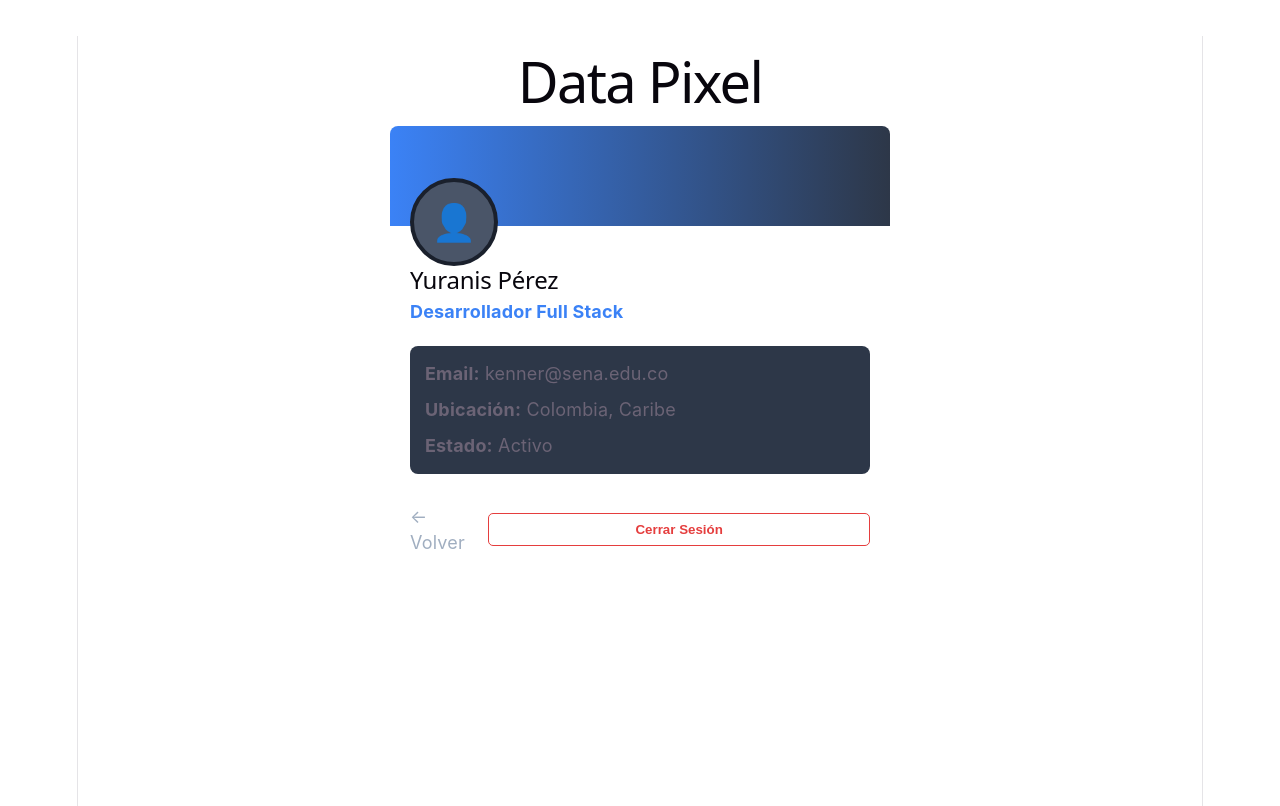
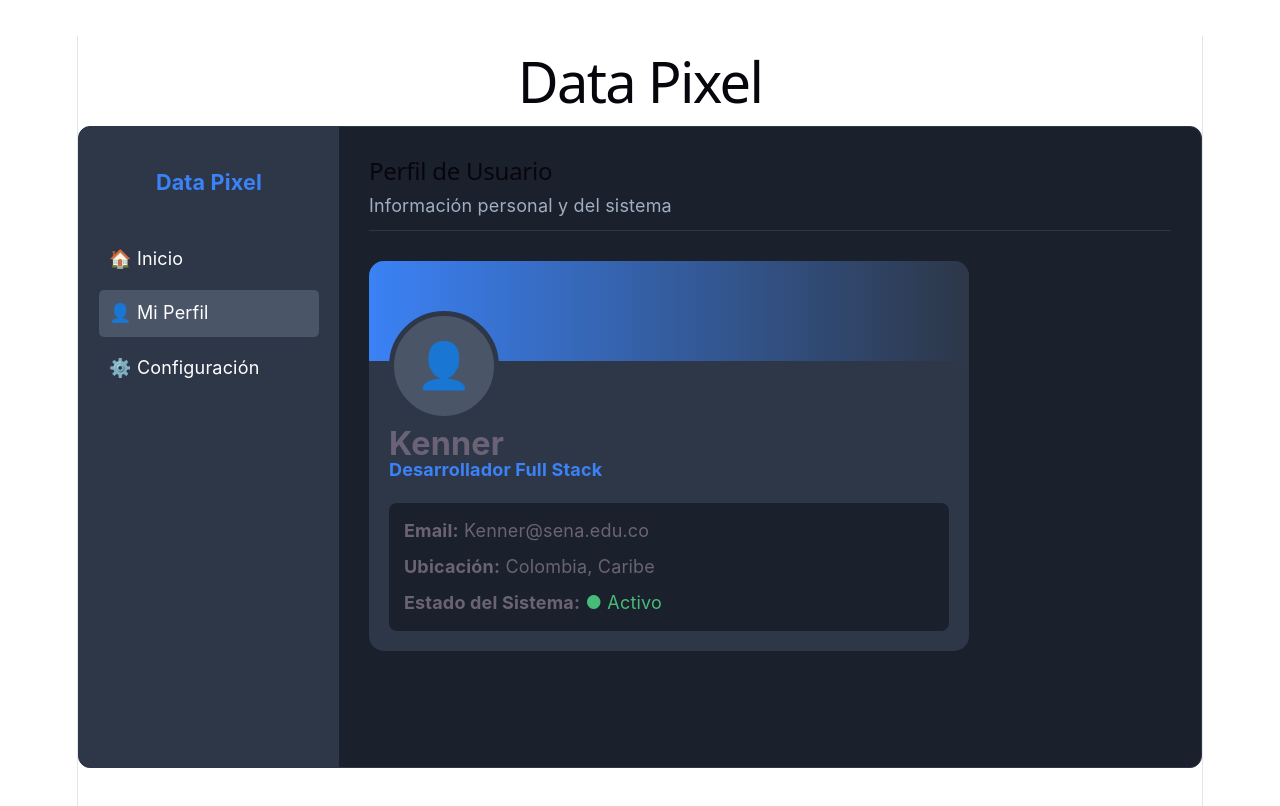
Before and after one commit to Data-Pixel1-0/Evidencia11, a React (Vite) app in the folder DataPixel-projects/: page /profile in a window 1280 px wide. Shown: the top 806 px of the page. Built offline with nearby package versions, Linux system fonts and the light colour scheme.

Commit message:
feat: implementacion de vista Settings
style: integracion de configuracion en sedebar y traslado de lagout

```diff
--- a/DataPixel-projects/src/components/Profile.jsx
+++ b/DataPixel-projects/src/components/Profile.jsx
@@ -1,44 +1,136 @@
-import React from 'react';
-import { Link, useNavigate } from 'react-router-dom';
+import React from 'react'
+import { Link } from 'react-router-dom'
 
 const Profile = () => {
-  const navigate = useNavigate();
+  // Datos simulados del usuario
+  const user = {
+    nombre: 'Kenner',
+    rol: 'Desarrollador Full Stack',
+    email: 'Kenner@sena.edu.co',
+    ubicacion: 'Colombia, Caribe',
+    estado: 'Activo',
+  }
 
   return (
-    <div className="card-professional" style={{ maxWidth: '500px', margin: '0 auto' }}>
-      <div style={{ position: 'relative', marginBottom: '40px' }}>
-        <div style={{ height: '100px', background: 'linear-gradient(90deg, #3b82f6, #2d3748)', borderRadius: '8px 8px 0 0' }}></div>
-        <div style={{
-          width: '80px', height: '80px', background: '#4a5568', borderRadius: '50%',
-          border: '4px solid #1a202c', position: 'absolute', bottom: '-40px', left: '20px',
-          display: 'flex', alignItems: 'center', justifyContent: 'center', fontSize: '2rem'
-        }}>
-          👤
-        </div>
+    <div
+      style={{
+        display: 'flex',
+        minHeight: '80vh',
+        background: '#1a202c',
+        borderRadius: '12px',
+        overflow: 'hidden',
+        border: '1px solid #2d3748',
+      }}
+    >
+      {/* Sidebar Lateral (Igual a Dashboard y Settings) */}
+      <div
+        style={{
+          width: '220px',
+          background: '#2d3748',
+          padding: '20px',
+          display: 'flex',
+          flexDirection: 'column',
+          gap: '20px',
+        }}
+      >
+        <h3 style={{ color: '#3b82f6', fontSize: '1.2rem', textAlign: 'center' }}>Data Pixel</h3>
+        <nav style={{ display: 'flex', flexDirection: 'column', gap: '8px', textAlign: 'left' }}>
+          <Link to="/dashboard" style={{ color: 'white', textDecoration: 'none', padding: '10px' }}>
+            🏠 Inicio
+          </Link>
+          <Link
+            to="/profile"
+            style={{
+              color: 'white',
+              textDecoration: 'none',
+              padding: '10px',
+              background: '#4a5568',
+              borderRadius: '5px',
+            }}
+          >
+            👤 Mi Perfil
+          </Link>
+          <Link to="/settings" style={{ color: 'white', textDecoration: 'none', padding: '10px' }}>
+            ⚙️ Configuración
+          </Link>
+        </nav>
       </div>
 
-      <div style={{ textAlign: 'left', padding: '0 20px 20px 20px' }}>
-        <h2 style={{ margin: '0' }}>Yuranis Pérez</h2>
-        <p style={{ color: '#3b82f6', margin: '5px 0 20px 0', fontWeight: 'bold' }}>Desarrollador Full Stack</p>
+      {/* Contenido del Perfil */}
+      <div style={{ flex: 1, padding: '30px', textAlign: 'left' }}>
+        <header
+          style={{ marginBottom: '30px', borderBottom: '1px solid #2d3748', paddingBottom: '10px' }}
+        >
+          <h2>Perfil de Usuario</h2>
+          <p style={{ color: '#a0aec0' }}>Información personal y del sistema</p>
+        </header>
 
-        <div style={{ background: '#2d3748', padding: '15px', borderRadius: '8px', display: 'flex', flexDirection: 'column', gap: '10px' }}>
-          <p style={{ margin: 0 }}><strong>Email:</strong> kenner@sena.edu.co</p>
-          <p style={{ margin: 0 }}><strong>Ubicación:</strong> Colombia, Caribe</p>
-          <p style={{ margin: 0 }}><strong>Estado:</strong> Activo</p>
-        </div>
+        <div
+          className="profile-card"
+          style={{
+            background: '#2d3748',
+            borderRadius: '15px',
+            overflow: 'hidden',
+            maxWidth: '600px',
+          }}
+        >
+          {/* Banner decorativo */}
+          <div
+            style={{ height: '100px', background: 'linear-gradient(90deg, #3b82f6, #2d3748)' }}
+          ></div>
 
-        <div style={{ marginTop: '30px', display: 'flex', gap: '15px', alignItems: 'center' }}>
-          <Link to="/dashboard" style={{ color: '#a0aec0', textDecoration: 'none' }}>← Volver</Link>
-          <button
-            onClick={() => navigate('/')}
-            style={{ marginLeft: 'auto', background: 'transparent', border: '1px solid #e53e3e', color: '#e53e3e', padding: '8px 15px', borderRadius: '5px', cursor: 'pointer' }}
-          >
-            Cerrar Sesión
-          </button>
+          <div style={{ padding: '20px', position: 'relative' }}>
+            {/* Círculo del Avatar */}
+            <div
+              style={{
+                width: '100px',
+                height: '100px',
+                background: '#4a5568',
+                borderRadius: '50%',
+                border: '5px solid #2d3748',
+                position: 'absolute',
+                top: '-50px',
+                display: 'flex',
+                alignItems: 'center',
+                justifyContent: 'center',
+                fontSize: '2.5rem',
+              }}
+            >
+              👤
+            </div>
+
+            <div style={{ marginTop: '50px' }}>
+              <h3 style={{ fontSize: '1.8rem', margin: '0' }}>{user.nombre}</h3>
+              <p style={{ color: '#3b82f6', fontWeight: 'bold', marginBottom: '20px' }}>
+                {user.rol}
+              </p>
+
+              <div
+                style={{
+                  display: 'grid',
+                  gap: '10px',
+                  background: '#1a202c',
+                  padding: '15px',
+                  borderRadius: '8px',
+                }}
+              >
+                <p style={{ margin: 0 }}>
+                  <strong>Email:</strong> {user.email}
+                </p>
+                <p style={{ margin: 0 }}>
+                  <strong>Ubicación:</strong> {user.ubicacion}
+                </p>
+                <p style={{ margin: 0 }}>
+                  <strong>Estado del Sistema:</strong>{' '}
+                  <span style={{ color: '#48bb78' }}>● {user.estado}</span>
+                </p>
+              </div>
+            </div>
+          </div>
         </div>
       </div>
     </div>
-  );
-};
+  )
+}
 
-export default Profile;
+export default Profile
--- /dev/null
+++ b/DataPixel-projects/src/components/Settings.jsx
@@ -0,0 +1,101 @@
+import React from 'react'
+import { Link, useNavigate } from 'react-router-dom'
+
+const Settings = () => {
+  const navigate = useNavigate()
+
+  return (
+    <div
+      style={{
+        display: 'flex',
+        minHeight: '80vh',
+        background: '#1a202c',
+        borderRadius: '12px',
+        overflow: 'hidden',
+        border: '1px solid #2d3748',
+      }}
+    >
+      {/* Sidebar (Igual al Dashboard) */}
+      <div
+        style={{
+          width: '220px',
+          background: '#2d3748',
+          padding: '20px',
+          display: 'flex',
+          flexDirection: 'column',
+          gap: '20px',
+        }}
+      >
+        <h3 style={{ color: '#3b82f6', fontSize: '1.2rem', textAlign: 'center' }}>Data Pixel</h3>
+        <nav style={{ display: 'flex', flexDirection: 'column', gap: '8px', textAlign: 'left' }}>
+          <Link to="/dashboard" style={{ color: 'white', textDecoration: 'none', padding: '10px' }}>
+            🏠 Inicio
+          </Link>
+          <Link to="/profile" style={{ color: 'white', textDecoration: 'none', padding: '10px' }}>
+            👤 Mi Perfil
+          </Link>
+          <Link
+            to="/settings"
+            style={{
+              color: 'white',
+              textDecoration: 'none',
+              padding: '10px',
+              background: '#4a5568',
+              borderRadius: '5px',
+            }}
+          >
+            ⚙️ Configuración
+          </Link>
+        </nav>
+      </div>
+
+      {/* Contenido de Configuración */}
+      <div style={{ flex: 1, padding: '30px', textAlign: 'left' }}>
+        <header
+          style={{ marginBottom: '30px', borderBottom: '1px solid #2d3748', paddingBottom: '10px' }}
+        >
+          <h2>Configuración del Sistema</h2>
+          <p style={{ color: '#a0aec0' }}>Personaliza tu experiencia en la plataforma</p>
+        </header>
+
+        <div style={{ maxWidth: '500px' }}>
+          <div style={{ marginBottom: '25px' }}>
+            <h4 style={{ color: '#3b82f6', marginBottom: '10px' }}>Preferencias de Cuenta</h4>
+            <div style={{ background: '#2d3748', padding: '20px', borderRadius: '8px' }}>
+              <p>
+                <strong>Notificaciones:</strong> Activadas
+              </p>
+              <p>
+                <strong>Privacidad:</strong> Solo mis compañeros
+              </p>
+              <p>
+                <strong>Ubicación:</strong> Caribe, Colombia
+              </p>
+            </div>
+          </div>
+
+          <div style={{ borderTop: '1px solid #2d3748', paddingTop: '20px' }}>
+            <h4 style={{ color: '#e53e3e', marginBottom: '10px' }}>Zona de Seguridad</h4>
+            <button
+              onClick={() => navigate('/')}
+              style={{
+                background: '#e53e3e',
+                color: 'white',
+                border: 'none',
+                padding: '12px',
+                borderRadius: '6px',
+                cursor: 'pointer',
+                fontWeight: 'bold',
+                width: '200px',
+              }}
+            >
+              CERRAR SESIÓN
+            </button>
+          </div>
+        </div>
+      </div>
+    </div>
+  )
+}
+
+export default Settings
--- a/DataPixel-projects/src/components/dashboard.jsx
+++ b/DataPixel-projects/src/components/dashboard.jsx
@@ -1,56 +1,89 @@
-import React from 'react';
-import { useNavigate, Link } from 'react-router-dom';
+import React from 'react'
+import { Link } from 'react-router-dom'
 
 const Dashboard = () => {
-  const navigate = useNavigate();
-
-  const handleLogout = () => {
-    // Aquí podrías limpiar el localStorage si tuvieras tokens
-    navigate('/');
-  };
-
   return (
-    <div style={{ display: 'flex', minHeight: '80vh', background: '#1a202c', borderRadius: '12px', overflow: 'hidden', border: '1px solid #2d3748' }}>
-      {/* Sidebar Lateral */}
-      <div style={{ width: '200px', background: '#2d3748', padding: '20px', display: 'flex', flexDirection: 'column', gap: '20px' }}>
-        <h3 style={{ color: '#3b82f6', fontSize: '1.2rem' }}>Data Pixel</h3>
-        <nav style={{ display: 'flex', flexDirection: 'column', gap: '10px', textAlign: 'left' }}>
-          <Link to="/dashboard" style={{ color: 'white', textDecoration: 'none', padding: '8px', background: '#4a5568', borderRadius: '5px' }}>🏠 Inicio</Link>
-          <Link to="/profile" style={{ color: '#a0aec0', textDecoration: 'none', padding: '8px' }}>👤 Mi Perfil</Link>
+    <div
+      className="dashboard-container"
+      style={{
+        display: 'flex',
+        minHeight: '80vh',
+        background: '#1a202c',
+        borderRadius: '12px',
+        overflow: 'hidden',
+        border: '1px solid #2d3748',
+      }}
+    >
+      {/* Barra Lateral Común */}
+      <div
+        className="sidebar"
+        style={{
+          width: '220px',
+          background: '#2d3748',
+          padding: '20px',
+          display: 'flex',
+          flexDirection: 'column',
+          gap: '20px',
+        }}
+      >
+        <h3 style={{ color: '#3b82f6', fontSize: '1.2rem', textAlign: 'center' }}>Data Pixel</h3>
+        <nav style={{ display: 'flex', flexDirection: 'column', gap: '8px', textAlign: 'left' }}>
+          <Link
+            to="/dashboard"
+            style={{
+              color: 'white',
+              textDecoration: 'none',
+              padding: '10px',
+              background: '#4a5568',
+              borderRadius: '5px',
+            }}
+          >
+            🏠 Inicio
+          </Link>
+          <Link to="/profile" style={{ color: 'white', textDecoration: 'none', padding: '10px' }}>
+            👤 Mi Perfil
+          </Link>
+          <Link to="/settings" style={{ color: 'white', textDecoration: 'none', padding: '10px' }}>
+            ⚙️ Configuración
+          </Link>
         </nav>
-        <button
-          onClick={handleLogout}
-          style={{ marginTop: 'auto', background: '#e53e3e', color: 'white', border: 'none', padding: '10px', borderRadius: '6px', cursor: 'pointer', fontWeight: 'bold' }}
-        >
-          Cerrar Sesión
-        </button>
       </div>
 
       {/* Contenido Principal */}
       <div style={{ flex: 1, padding: '30px', textAlign: 'left' }}>
-        <header style={{ marginBottom: '30px', borderBottom: '1px solid #2d3748', paddingBottom: '10px' }}>
-          <h2 style={{ margin: 0 }}>Panel de Control</h2>
-          <p style={{ color: '#a0aec0', margin: '5px 0 0 0' }}>Bienvenido de nuevo al sistema de gestión.</p>
+        <header
+          style={{ marginBottom: '30px', borderBottom: '1px solid #2d3748', paddingBottom: '10px' }}
+        >
+          <h2>Panel de Control</h2>
+          <p style={{ color: '#a0aec0' }}>Resumen de operaciones Tecnoglass</p>
         </header>
-
-        {/* Tarjetas de Estadísticas */}
-        <div style={{ display: 'grid', gridTemplateColumns: 'repeat(auto-fit, minmax(200px, 1fr))', gap: '20px' }}>
-          <div style={{ background: '#2d3748', padding: '20px', borderRadius: '10px', borderLeft: '4px solid #3b82f6' }}>
-            <span style={{ color: '#a0aec0', fontSize: '0.9rem' }}>Proyectos Activos</span>
-            <h3 style={{ fontSize: '2rem', margin: '10px 0' }}>08</h3>
+        <div style={{ display: 'grid', gridTemplateColumns: '1fr 1fr', gap: '20px' }}>
+          <div
+            style={{
+              background: '#2d3748',
+              padding: '20px',
+              borderRadius: '10px',
+              borderLeft: '4px solid #3b82f6',
+            }}
+          >
+            <span>Proyectos</span>
+            <h3 style={{ fontSize: '2rem' }}>08</h3>
           </div>
-          <div style={{ background: '#2d3748', padding: '20px', borderRadius: '10px', borderLeft: '4px solid #48bb78' }}>
-            <span style={{ color: '#a0aec0', fontSize: '0.9rem' }}>Usuarios Registrados</span>
-            <h3 style={{ fontSize: '2rem', margin: '10px 0' }}>24</h3>
-          </div>
-          <div style={{ background: '#2d3748', padding: '20px', borderRadius: '10px', borderLeft: '4px solid #ed8936' }}>
-            <span style={{ color: '#a0aec0', fontSize: '0.9rem' }}>Alertas de Sistema</span>
-            <h3 style={{ fontSize: '2rem', margin: '10px 0' }}>02</h3>
+          <div
+            style={{
+              background: '#2d3748',
+              padding: '20px',
+              borderRadius: '10px',
+              borderLeft: '4px solid #48bb78',
+            }}
+          >
+            <span>Usuarios</span>
+            <h3 style={{ fontSize: '2rem' }}>24</h3>
           </div>
         </div>
       </div>
     </div>
-  );
-};
+  )
+}
 
-export default Dashboard;
+export default Dashboard
```
Also changed, not shown: DataPixel-projects/src/App.jsx (+4 -7 lines).
